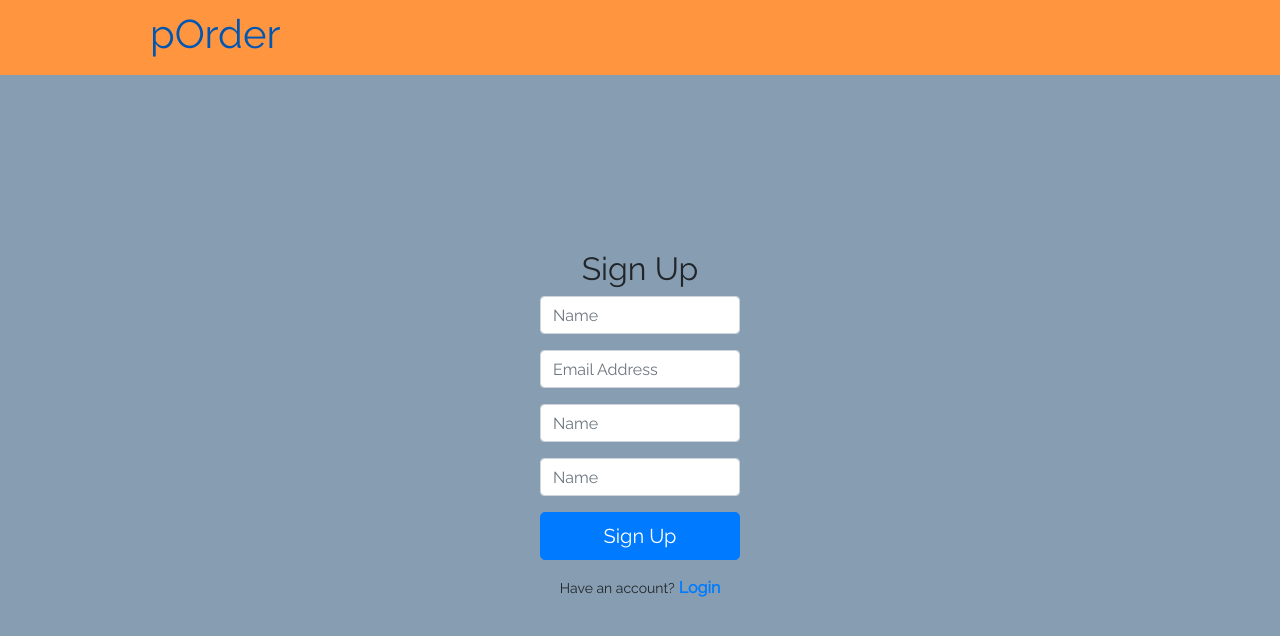
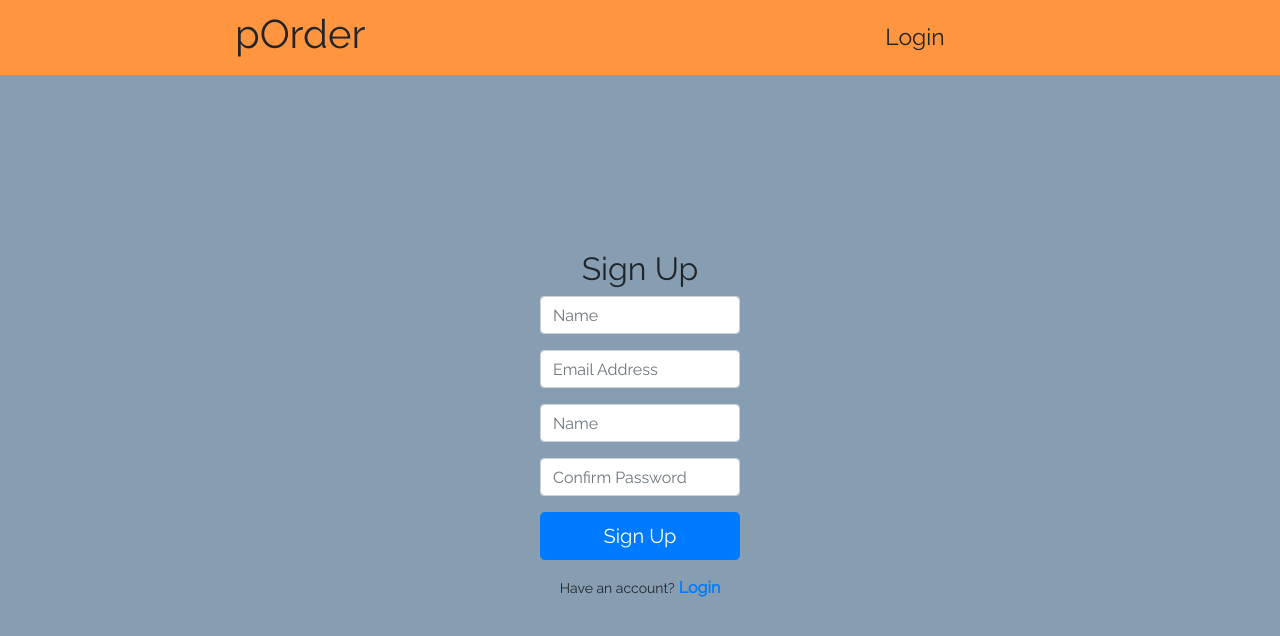
Before and after one commit to tahbristol/Porder_py, a Flask app: page /signup in a window 1280 px wide. Shown: the top 636 px of the page. Run offline with Flask 2, Linux system fonts and the light colour scheme; some libraries are stand-ins or nearby versions.

Commit message:
user auth, nav css, show page route

```diff
--- a/porder/__init__.py
+++ b/porder/__init__.py
@@ -1,5 +1,7 @@
 from flask import Flask
 from flask_sqlalchemy import SQLAlchemy
+from flask_bcrypt import Bcrypt
+from flask_login import LoginManager
 
 app = Flask(__name__)
 #secret key for csrf
@@ -7,5 +9,7 @@
 #db setup
 app.config['SQLALCHEMY_DATABASE_URI'] = 'sqlite:///site.db'
 db = SQLAlchemy(app)
+bcrypt = Bcrypt(app)
+login_manager = LoginManager(app)
 
 from porder import routes
--- a/porder/forms.py
+++ b/porder/forms.py
@@ -1,6 +1,8 @@
 from flask_wtf import FlaskForm
 from wtforms import StringField, PasswordField, SubmitField, BooleanField
-from wtforms.validators import DataRequired, Length, Email, EqualTo
+from wtforms.validators import DataRequired, Length, Email, EqualTo, ValidationError
+from porder.models import User
+
 
 class SignupForm(FlaskForm):
 	name = StringField('Name', validators=[DataRequired(), Length(min=2, max=20)])
@@ -9,6 +11,12 @@
 	password_confirmation = PasswordField('Confirm Password', validators=[DataRequired(), EqualTo('password')])
 	submit = SubmitField('Sign Up')
 
+	def validate_email(self, email):
+		user = User.query.filter_by(email=email.data).first()
+		if user:
+			raise ValidationError('That email has already been taken.')
+
+
 class LoginForm(FlaskForm):
 	email = StringField('Email', validators=[DataRequired(), Email()])
 	password = PasswordField('Password', validators=[DataRequired()])
--- a/porder/routes.py
+++ b/porder/routes.py
@@ -1,7 +1,8 @@
 from flask import render_template, url_for, flash, redirect
-from porder import app
+from porder import app, db, bcrypt
 from porder.forms import SignupForm, LoginForm
 from porder.models import User, Item
+from flask_login import login_user, logout_user, current_user, login_required
 
 @app.route('/')
 @app.route('/home')
@@ -14,15 +15,39 @@
 
 @app.route('/signup', methods=['GET', 'POST'])
 def signup():
+	if current_user.is_authenticated:
+		return redirect(url_for('home'))
 	form = SignupForm()
 	if form.validate_on_submit():
-		flash('Account created for {}!'.format(form.name.data), 'success')
-		return redirect(url_for('home'))
+		hashed_pw = bcrypt.generate_password_hash(form.password.data).decode('utf-8')
+		user = User(name=form.name.data, email=form.email.data, password=hashed_pw)
+		db.session.add(user)
+		db.session.commit()
+		flash('Account created for {}! You are now able to login.'.format(form.name.data), 'success')
+		return redirect(url_for('login'))
 	return render_template('users/new.html', form=form)
 
 @app.route('/login', methods=['GET', 'POST'])
 def login():
+	if current_user.is_authenticated:
+		return redirect(url_for('home'))
 	form = LoginForm()
 	if form.validate_on_submit():
-		return redirect(url_for('home'))
+		user = User.query.filter_by(email=form.email.data).first()
+		if user and bcrypt.check_password_hash(user.password, form.password.data):
+			login_user(user, remember=form.remember.data)
+			flash("Welcome Back, {}!".format(user.name), 'success')
+			return redirect(url_for('show'))
+		else:
+			flash('Login Unsuccessful. Please check your email and password', 'danger')
 	return render_template('users/login.html', form=form)
+
+@app.route('/logout')
+def logout():
+	logout_user()
+	return redirect(url_for('home'))
+
+@app.route('/users/show')
+@login_required
+def show():
+	return render_template('users/show.html', user=current_user)
--- a/porder/static/main.css
+++ b/porder/static/main.css
@@ -1,28 +1,40 @@
 * {
 	font-family: 'Raleway', sans-serif;
 }
-
 button {
 	border-radius: 8px;
 }
-
 .background {
-
 	background-color: #879EB2;
 }
-
 @media only screen and (min-width: 1200px ){
 	html {
 		height: 100%;
 	}
-
 }
 
+/******NAVIGATION******/
+.navButtons {
+	text-align: center;
+  margin-top: 20px;
+  font-size: 23px;
+	font-weight: 500;
+}
+.navButtons a {
+	margin-right: 20px;
+}
+
+.navButtons a:hover {
+	color: white;
+}
+
+#brand:hover {
+	color: white;
+}
 header h1 {
 	margin-left: 150px;
 	padding-top: 10px;
 }
-
 div.container.welcome.row {
 	width: 100%;
 	margin: 0px;
@@ -154,7 +166,6 @@
 #profile-card {
   border: 1px solid #4B4B4B;
   border-radius: 8px;
-
 }
 
 #profile-card .col-sm-6 {
--- a/porder/static/main.js
+++ b/porder/static/main.js
@@ -7,8 +7,7 @@
 	}
 
   $("#addLine").on("click", function() {
-    var table = $('.requests');
-
+    let table = $('.requests');
     table.append('<tr><td><input id="item" name="request[][item]"></td><td><input id="price" name="request[][price]"></td><td><input id="quantity" name="request[][quantity]"></td><td><input id="vendor" name="request[][vendor]"></td><td><input id="url" name="request[][url]"></td></tr>');
   });
 
@@ -18,22 +17,18 @@
   });
 
   $(".requestDeleteCheck").on("click", function() {
-
-    var parent = $(this).parent();
-
+    let parent = $(this).parent();
     parent.parent().toggleClass("highlight");
-
   });
 
   $("#guestBox").on("click", function() {
     if ($(this).prop("checked") == false) {
       $('#inputEmail').val('');
       $('#inputPassword').val('');
-    } else if ($(this).prop("checked") == true) {
+    }
+		else if ($(this).prop("checked") == true) {
 			$('#inputEmail').val('guest@account.com');
       $('#inputPassword').val('password');
     }
-
   });
-
 });
--- a/porder/templates/layout.html
+++ b/porder/templates/layout.html
@@ -11,11 +11,28 @@
 		    <link rel="stylesheet" type="text/css" href="{{ url_for('static',filename='main.css')}}">
   </head>
   <body class="background">
-    <header>
-      <a href="{{ url_for('home')}}">
-        <h1>pOrder</h1>
-      </a>
-    </header>
+
+		<header>
+			<div class="container">
+				<div class="row">
+					<div class="col-sm-6">
+						<a href="{{ url_for('home')}}">
+			        <h1 id="brand">pOrder</h1>
+			      </a>
+					</div>
+					<div class="col-sm-6">
+						<nav class="navButtons">
+							{% if current_user.is_authenticated %}
+								<a href="{{ url_for('logout') }}" class=" text-sm-right">Logout</a>
+								<a href="{{ url_for('home')}}" class="text-sm-right">Home</a>
+							{% else %}
+								<a href="{{ url_for('login')}}" class="text-sm-right">Login</a>
+							{% endif %}
+						</nav>
+					</div>
+				</div>
+			</div>
+		</header>
     <div class="container welcome">
 
       <div class="row">
@@ -36,7 +53,7 @@
 				</div>
       </div>
     </div>
-    <script src="https://ajax.googleapis.com/ajax/libs/jquery/2.1.4/jquery.min.js"></script>
-    <script src="{{ url_for('static',filename='main.js')}}"></script>
+<script src="https://code.jquery.com/jquery-3.2.1.min.js" integrity="sha256-hwg4gsxgFZhOsEEamdOYGBf13FyQuiTwlAQgxVSNgt4=" crossorigin="anonymous"></script>
+<script src="{{ url_for('static',filename='main.js')}}"></script>
   </body>
 </html>
--- a/porder/templates/users/login.html
+++ b/porder/templates/users/login.html
@@ -36,7 +36,7 @@
 					</div>
 
 				{% else %}
-					{{ form.password(class="form-control", id="inputPassword", placeholder="Name")}}
+					{{ form.password(class="form-control", id="inputPassword", placeholder="Password")}}
 				{% endif %}
 
 			</div>
--- a/porder/templates/users/new.html
+++ b/porder/templates/users/new.html
@@ -53,7 +53,7 @@
 						{% endfor %}
 				</div>
 			{% else %}
-				{{ form.password_confirmation(class="form-control", placeholder="Name")}}
+				{{ form.password_confirmation(class="form-control", placeholder="Confirm Password")}}
 			{% endif %}
 		</div>
 
--- /dev/null
+++ b/porder/templates/users/show.html
@@ -0,0 +1,5 @@
+{% extends './layout.html' %}
+
+{% block content %}
+	<h1>Hello {{ user.name }}</h1>
+{% endblock content %}
```
Also changed, not shown: porder/models.py (+7 -2 lines), porder/site.db, 2 other files. Lines whose indentation alone changed are shown as unchanged.
